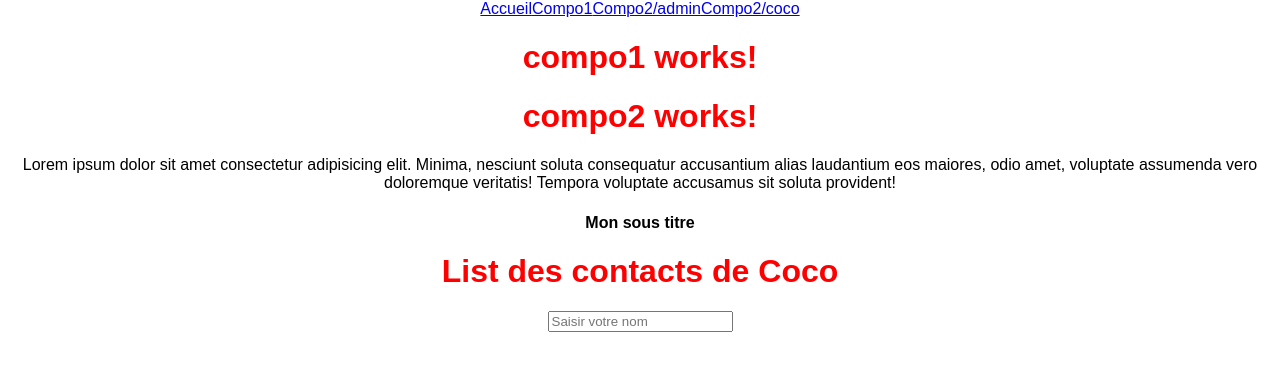
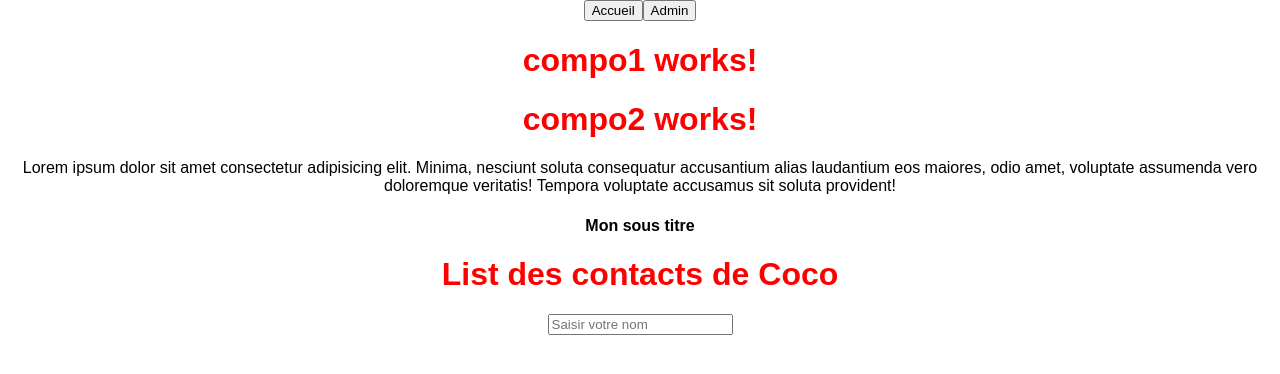
Before and after one commit to dwaps/dig-d11-21, an Angular app: page /compo1 in a window 1280 px wide. Shown: the top 374 px of the page. Built offline with nearby package versions, Linux system fonts and the light colour scheme.

Commit message:
protéger la sortie d'une route

```diff
--- a/src/app/app.component.html
+++ b/src/app/app.component.html
@@ -1,6 +1,4 @@
-<a routerLink="/home">Accueil</a>
-<a routerLink="/compo1">Compo1</a>
-<a routerLink="/compo1/compo2/admin">Compo2/admin</a>
-<a routerLink="/compo1/compo2/coco">Compo2/coco</a>
+<button routerLink="/home">Accueil</button>
+<button routerLink="/admin">Admin</button>
 
 <router-outlet></router-outlet>
--- a/src/app/app.module.ts
+++ b/src/app/app.module.ts
@@ -3,13 +3,20 @@ import { NgModule } from '@angular/core';
 import { BrowserModule } from '@angular/platform-browser';
 import { Route, RouterModule } from '@angular/router';
 import { AppComponent } from './app.component';
+import { AdminComponent } from './components/admin/admin.component';
 import { Compo1Component } from './components/compo1/compo1.component';
 import { Compo2Component } from './components/compo2/compo2.component';
 import { HomeComponent } from './components/home/home.component';
 import { AuthGuard } from './shared/guards/auth.guard';
+import { TestGuard } from './shared/guards/test.guard';
 
 const ROUTES: Route[] = [
   { path: 'home', component: HomeComponent },
+  {
+    path: 'admin',
+    component: AdminComponent,
+    canDeactivate: [TestGuard]
+  },
   {
     path: 'compo1',
     canActivate: [AuthGuard],
@@ -29,6 +36,7 @@ const ROUTES: Route[] = [
     AppComponent,
     Compo1Component,
     Compo2Component,
+    AdminComponent,
   ],
   imports: [
     BrowserModule,
--- /dev/null
+++ b/src/app/components/admin/admin.component.html
@@ -0,0 +1 @@
+<p>admin works!</p>
--- /dev/null
+++ b/src/app/components/admin/admin.component.ts
@@ -0,0 +1,20 @@
+import { Component, OnInit } from '@angular/core';
+import { IisDirty } from 'src/app/shared/guards/test.guard';
+
+@Component({
+  selector: 'app-admin',
+  templateUrl: './admin.component.html',
+  styleUrls: ['./admin.component.css']
+})
+export class AdminComponent implements OnInit, IisDirty {
+
+  constructor() { }
+
+  ngOnInit(): void {
+  }
+
+  isDirty() {
+    return confirm("Voulez-vous vraiment quitter la page ?");
+  }
+
+}
--- /dev/null
+++ b/src/app/shared/guards/test.guard.ts
@@ -0,0 +1,18 @@
+import { Injectable } from '@angular/core';
+import { CanDeactivate } from '@angular/router';
+import { AdminComponent } from 'src/app/components/admin/admin.component';
+
+export interface IisDirty {
+  isDirty(): Promise<boolean>|boolean;
+}
+
+@Injectable({
+  providedIn: 'root'
+})
+export class TestGuard implements CanDeactivate<IisDirty> {
+
+  canDeactivate(component: AdminComponent) {
+    return component.isDirty();
+  }
+
+}
```
Also changed, not shown: src/app/components/admin/admin.component.css (added), 2 other files (tests, documents, lock files or other folders).
